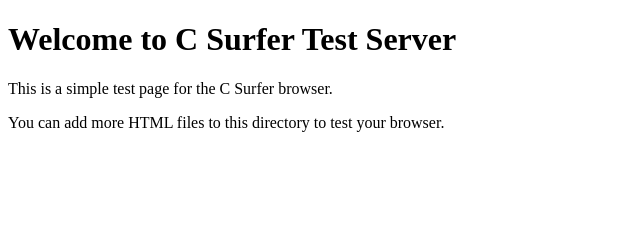
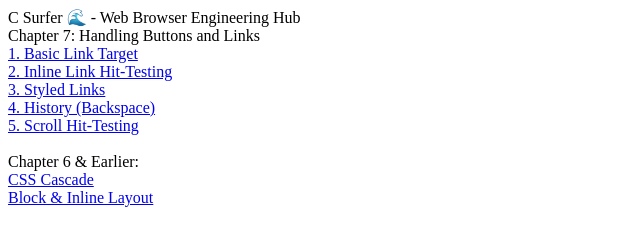
Before and after one commit to mohamedhany01/csurfer, a plain HTML site: page pages/index.html in a window 1280 px wide. Shown: the whole page, without its empty margins (0-640 px from the left). Drawn offline with Linux system fonts and the light colour scheme.

Commit message:
pages: add ch7 atomic test pages and update index hub

```diff
--- a/pages/index.html
+++ b/pages/index.html
@@ -1,14 +1,38 @@
 <!DOCTYPE html>
 <html>
+<body>
+    <div>
+      C Surfer 🌊 - Web Browser Engineering Hub
+    </div>
 
-<head>
-    <title>Welcome to C Surfer Test Server</title>
-</head>
+    <div>
+      Chapter 7: Handling Buttons and Links
+    </div>
+    <div>
+      <a href="ch7-link-basic.html">1. Basic Link Target</a>
+    </div>
+    <div>
+      <a href="ch7-link-inline.html">2. Inline Link Hit-Testing</a>
+    </div>
+    <div>
+      <a href="ch7-link-styled.html">3. Styled Links</a>
+    </div>
+    <div>
+      <a href="ch7-history.html">4. History (Backspace)</a>
+    </div>
+    <div>
+      <a href="ch7-scroll-link.html">5. Scroll Hit-Testing</a>
+    </div>
 
-<body>
-    <h1>Welcome to C Surfer Test Server</h1>
-    <p>This is a simple test page for the C Surfer browser.</p>
-    <p>You can add more HTML files to this directory to test your browser.</p>
+    <br>
+    <div>
+      Chapter 6 & Earlier:
+    </div>
+    <div>
+      <a href="css.html">CSS Cascade</a>
+    </div>
+    <div>
+      <a href="block-inline.html">Block & Inline Layout</a>
+    </div>
 </body>
-
 </html>
```
Also changed, not shown: pages/ch7-history.html (added, +11 -0 lines), pages/ch7-link-basic.html (added, +11 -0 lines), pages/ch7-link-inline.html (added, +11 -0 lines), pages/ch7-link-styled.html (added, +16 -0 lines), pages/ch7-link-target.html (added, +11 -0 lines), pages/ch7-scroll-link.html (added, +17 -0 lines).
